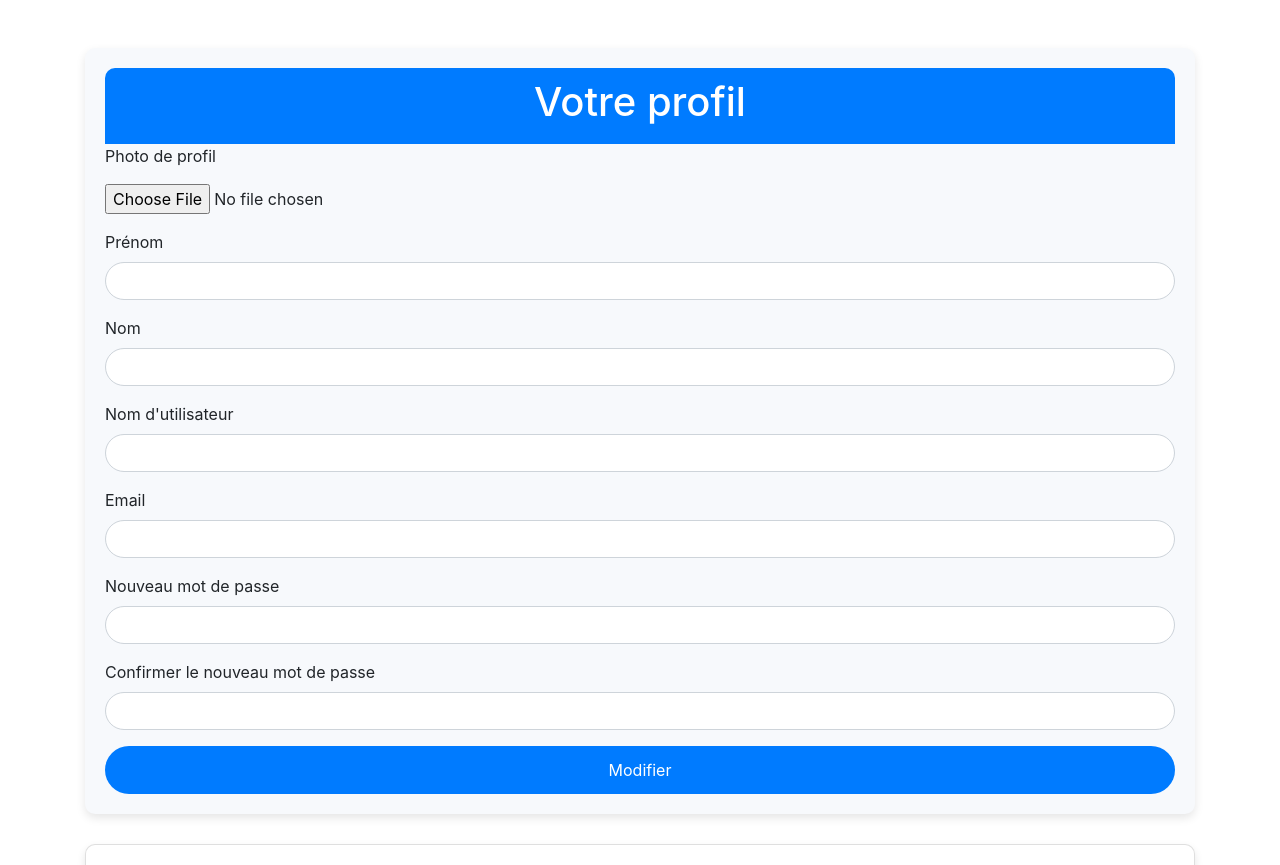
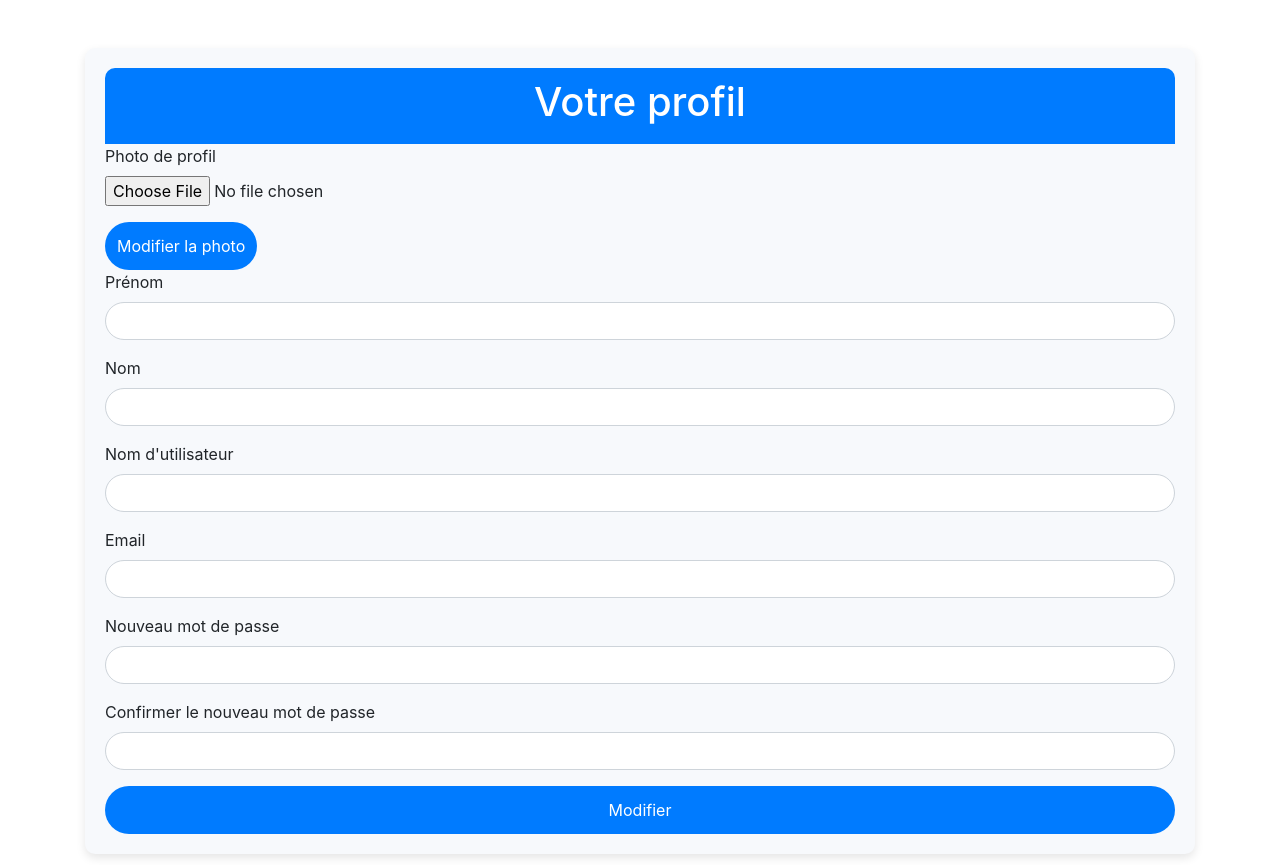
Before and after one commit to eloisarrazin84/eventsapps, a PHP site: page /profile.php in a window 1280 px wide. Shown: the top 865 px of the page. Run offline with PHP 8.4, Linux system fonts and the light colour scheme; the visitor is signed in with stand-in values (Sample User, id 1); data that the repository does not hold is empty; some libraries are stand-ins or nearby versions.

Commit message:
Update profile.php

```diff
--- a/profile.php
+++ b/profile.php
@@ -157,17 +157,20 @@ if (isset($_FILES['profile_picture']) && $_FILES['profile_picture']['error'] ==
         <div class="profile-header">
             <h1>Votre profil</h1>
         </div>
+    <!-- Formulaire pour photo de profil -->
+        <form method="POST" enctype="multipart/form-data" action="upload_photo.php">
+        <div class="form-group">
+            <label for="profile_picture">Photo de profil</label>
+            <input type="file" class="form-control-file" id="profile_picture" name="profile_picture">
+            <?php if (!empty($user['profile_picture'])): ?>
+                <img src="<?php echo htmlspecialchars($user['profile_picture']); ?>" alt="Photo de profil" class="img-thumbnail mt-2" style="max-width: 150px;">
+            <?php endif; ?>
+        </div>
+            <button type="submit" class="btn btn-primary">Modifier la photo</button>
+        </form>
 
         <!-- Formulaire pour modifier le profil -->
         <form method="POST" action="profile.php">
-    <div class="form-group">
-    <label for="profile_picture">Photo de profil</label><br>
-    <?php if (isset($user['profile_picture']) && !empty($user['profile_picture'])): ?>
-        <img src="<?php echo $user['profile_picture']; ?>" alt="Photo de profil" class="img-thumbnail mt-2" style="max-width: 150px;">
-    <?php endif; ?>
-    <input type="file" class="form-control-file mt-2" id="profile_picture" name="profile_picture">
-</div>
-
             <div class="form-group">
                 <label for="first_name">Prénom</label>
                 <input type="text" class="form-control" id="first_name" name="first_name" value="<?php echo htmlspecialchars($user['first_name']); ?>" required>
```
